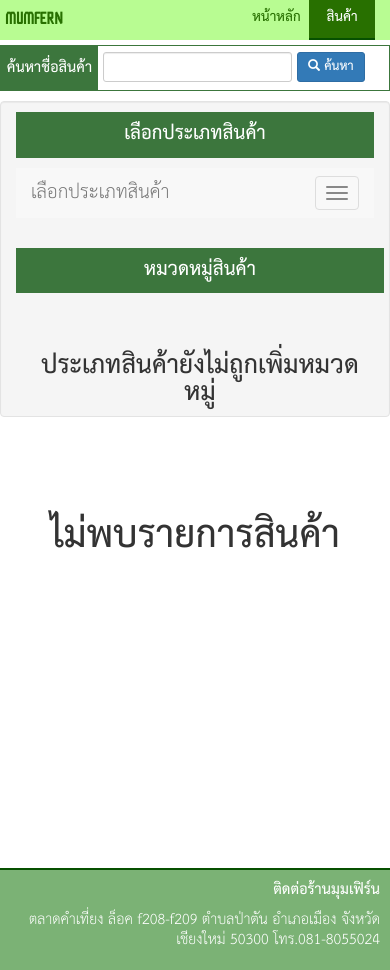
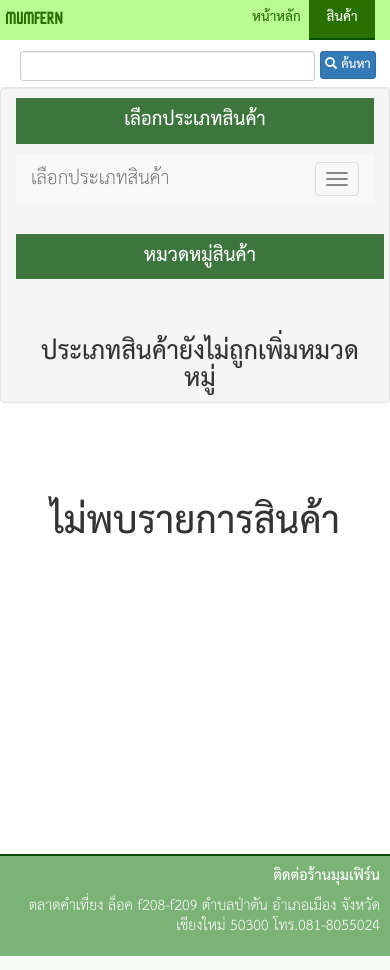
Before and after one commit to jukkapongtor/Myproject1, a PHP site: page /index.php?module=product&action=list_product&menu=1&cate=1 in a window 390 px wide. Run offline with PHP 8.4, Linux system fonts and the light colour scheme; data that the repository does not hold is empty.

Commit message:
update index content bottom for responsive

```diff
--- a/css/mystyle.css
+++ b/css/mystyle.css
@@ -112,20 +112,9 @@ div{
 	font-size: 16px;
 	margin-top: 10px;
 }
-.search_pro{
-	border:1px solid #3c763d;
-	margin-bottom: 10px;
-}
 .search_pro button{
 	font-size: 14px;
-}
-.search_pro_head{
-	background: #3c763d;
-	color: white;
-	margin:0px;
-	padding: 10px;
-	text-align: center;
-	font-size: 18px;
+	padding:4px;
 }
 .font_show_type_qulity{
 	padding: 10px 0px 0px 20px;
@@ -169,14 +158,9 @@ div{
 	}
 	.home_showimg1{
 		height: 200px;
-		background:url("../images/fern/20150819_074317.jpg");
+		background:url("../images/webpage/20150818_182351.jpg");
 		background-repeat: no-repeat;
 		background-size:100% 100%;
-	}
-	.search_pro_head{
-		margin:0px;
-		padding: 12px 2px;
-		font-size: 14px;
 	}
 	.search_pro button{
 		font-size: 12px;
--- a/module/product/product_function.php
+++ b/module/product/product_function.php
@@ -9,14 +9,13 @@ function list_product(){
 		<input type="hidden" name='action' value="list_product">
 		<input type="hidden" name='menu' value="<?php echo $_GET['menu']; ?>">
 		<input type="hidden" name='cate' value="<?php echo $_GET['cate']; ?>">
-		<div class="col-md-3 col-xs-3 search_pro_head">
-			<b>ค้นหาชื่อสินค้า</b>
-		</div>
-		<div class="col-md-4 col-xs-6" style="padding:6px 0px 6px 5px;">
-			<input type="text" name='keywd' class='form-control input-sm' pattern='[a-zA-Z0-9ก-๙]{0,}' title="กรอกข้อความได้เฉพาะ a-z A-Z ก-๙">
-		</div>
-		<div class="col-md-5 col-xs-2" style="padding:6px 0px 6px 5px;">
-			<button class="btn btn-sm btn-primary"><b><span class='glyphicon glyphicon-search'></span> ค้นหา</b></button>
+		<div class="col-md-6 col-md-offset-6 col-xs-12">
+			<div class="col-md-10 col-xs-10" style="padding:6px 0px 6px 5px;">
+				<input type="text" name='keywd' class='form-control input-sm' pattern='[a-zA-Z0-9ก-๙]{0,}' title="กรอกข้อความได้เฉพาะ a-z A-Z ก-๙">
+			</div>
+			<div class="col-md-2 col-xs-2" style="padding:6px 0px 6px 5px;">
+				<button class="btn btn-sm btn-primary"><b><span class='glyphicon glyphicon-search'></span> ค้นหา</b></button>
+			</div>
 		</div>
 	</form>
 </div>
```
Also changed, not shown: images/fern/20141014_113409.jpg, images/fern/photothumb.db, images/webpage/20150818_182351.jpg (added).
